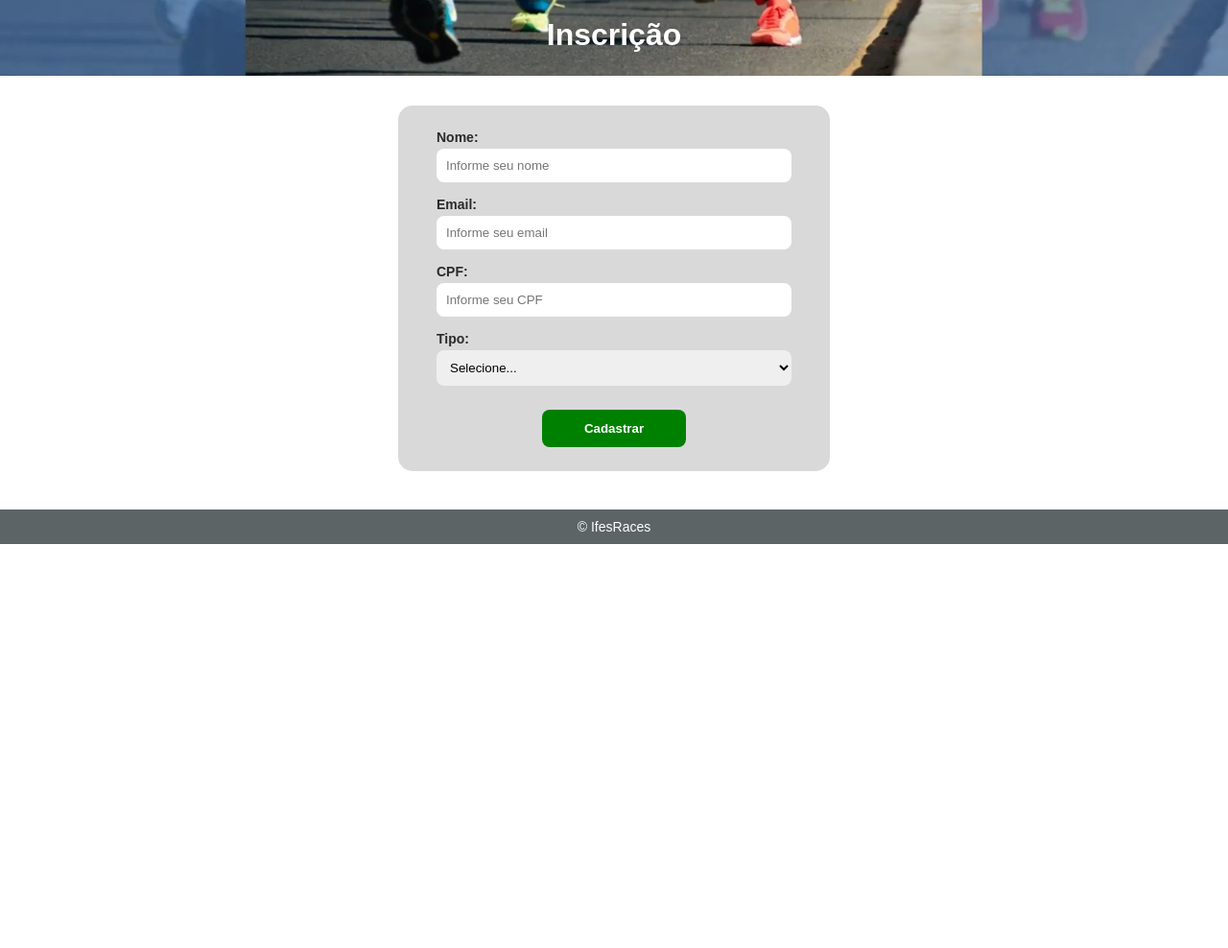
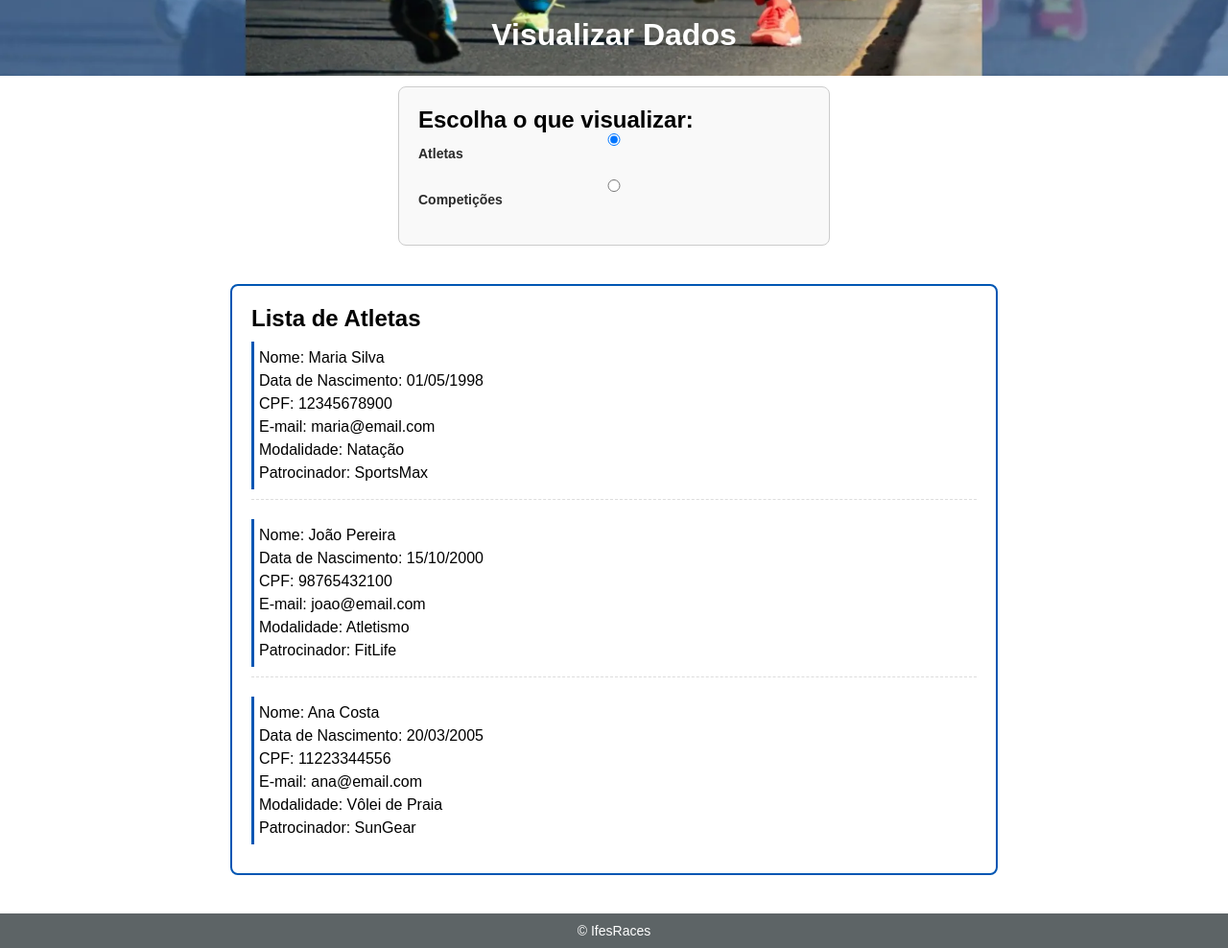
Before and after one commit to BabiMerlo/Trabalho-interdiciplinar-2, a plain HTML site: page index.html in a window 1280 px wide. Shown: the part 251-1239 px from the top of the page at 96% size. Before the commit the page ends 818 px from the top, so only its background shows below. Drawn offline with Linux system fonts and the light colour scheme.

Commit message:
Códigos das listas de atletas e de competições inseridos, com exemplos para visualização, somente.

```diff
--- /dev/null
+++ b/Listas.js
@@ -0,0 +1,62 @@
+import { Organizador } from './Organizador.js';
+import { Atleta } from './Atleta.js';
+
+const listaDeAtletas = [
+    new Atleta("Maria Silva", "01/05/1998", "12345678900", "maria@email.com", "Natação", "SportsMax"),
+    new Atleta("João Pereira", "15/10/2000", "98765432100", "joao@email.com", "Atletismo", "FitLife"),
+    new Atleta("Ana Costa", "20/03/2005", "11223344556", "ana@email.com", "Vôlei de Praia", "SunGear")
+];
+
+const organizadorEvento = new Organizador("Carlos Souza", "10/10/1985", "10101010101", "carlos@ifes.br", "Coordenação");
+
+const listaDeCompeticoes = [
+    organizadorEvento.atribuirTarefa("Maratona IFES 2026 - Atletismo"),
+    organizadorEvento.atribuirTarefa("Torneio de Vôlei de Praia - Outono"),
+    organizadorEvento.atribuirTarefa("Copa Natação Velocidade")
+];
+
+function carregarListaAtletas() {
+    const listaHtml = document.getElementById('listaAtletas');
+    listaHtml.innerHTML = '<h2>Lista de Atletas</h2>';
+
+    listaDeAtletas.forEach(atleta => {
+        const divAtleta = document.createElement('div');
+        divAtleta.classList.add('item-lista');
+        divAtleta.innerHTML = `<pre>${atleta.toString()}</pre>`;
+        listaHtml.appendChild(divAtleta);
+    });
+}
+
+function carregarListaCompeticoes() {
+    const listaHtml = document.getElementById('listaCompeticoes');
+    listaHtml.innerHTML = '<h2>Lista de Competições</h2>';
+
+    listaDeCompeticoes.forEach(competicao => {
+        const divCompeticao = document.createElement('div');
+        divCompeticao.classList.add('item-lista');
+        divCompeticao.innerHTML = `<p>${competicao}</p>`;
+        listaHtml.appendChild(divCompeticao);
+    });
+}
+
+function alternarVisualizacao() {
+    const radioAtletas = document.getElementById('radioAtletas');
+    const listaAtletasDiv = document.getElementById('listaAtletas');
+    const listaCompeticoesDiv = document.getElementById('listaCompeticoes');
+
+    if (radioAtletas.checked) {
+        listaAtletasDiv.style.display = 'block';
+        listaCompeticoesDiv.style.display = 'none';
+        carregarListaAtletas();
+    } else {
+        listaAtletasDiv.style.display = 'none';
+        listaCompeticoesDiv.style.display = 'block';
+        carregarListaCompeticoes();
+    }
+}
+
+document.addEventListener('DOMContentLoaded', () => {
+    alternarVisualizacao();
+    document.getElementById('radioAtletas').addEventListener('change', alternarVisualizacao);
+    document.getElementById('radioCompeticoes').addEventListener('change', alternarVisualizacao);
+});
--- a/index.html
+++ b/index.html
@@ -22,42 +22,35 @@
 
     <main>
         <img src="bannerInscricoes.webp" class="banner" alt="Banner Inscrições">
-        <h1>Inscrição</h1>
+        <h1>Visualizar Dados</h1>
 
-        <form class="caixa">
+        <div class="caixa" id="painelVisualizacao">
+            <h2>Escolha o que visualizar:</h2>
             <div class="campo">
-                <label>Nome:</label>
-                <input type="text" placeholder="Informe seu nome">
+                <input type="radio" id="radioAtletas" name="visualizacao" value="atletas" checked>
+                <label for="radioAtletas">Atletas</label>
             </div>
 
             <div class="campo">
-                <label>Email:</label>
-                <input type="email" placeholder="Informe seu email">
+                <input type="radio" id="radioCompeticoes" name="visualizacao" value="competicoes">
+                <label for="radioCompeticoes">Competições</label>
+            </div>
+        </div>
+
+        <div id="listaAtletas" class="lista-dados">
+            <h2>Lista de Atletas</h2>
             </div>
 
-            <div class="campo">
-                <label>CPF:</label>
-                <input type="text" placeholder="Informe seu CPF">
+        <div id="listaCompeticoes" class="lista-dados" style="display: none;">
+            <h2>Lista de Competições</h2>
             </div>
 
-            <div class="campo">
-                <label>Tipo:</label>
-                <select>
-                    <option disabled selected>Selecione...</option>
-                    <option>Aluno</option>
-                    <option>Servidor</option>
-                    <option>Visitante</option>
-                </select>
-            </div>
-
-            <button type="submit" class="btCadastrar">Cadastrar</button>
-        </form>
-    </main>
+        </main>
 
     <footer>
         &copy; IfesRaces
     </footer>
 
-    <script type="module" src="Pessoa.js"></script>
+    <script type="module" src="Listas.js"></script>
 </body>
 </html>
--- a/style.css
+++ b/style.css
@@ -110,3 +110,42 @@ footer {
     margin-top: 30px;
     font-size: 14px;
 }
+
+/* Adicione ou modifique estas regras no seu style.css */
+
+.caixa {
+    max-width: 600px;
+    margin: 20px auto;
+    padding: 20px;
+    border: 1px solid #ccc;
+    border-radius: 8px;
+    background-color: #f9f9f9;
+}
+
+.lista-dados {
+    max-width: 800px;
+    margin: 40px auto;
+    padding: 20px;
+    border: 2px solid #0056b3; /* Cor principal para destaque */
+    border-radius: 8px;
+}
+
+.item-lista {
+    border-bottom: 1px dashed #ddd;
+    padding: 10px 0;
+    margin-bottom: 10px;
+}
+
+.item-lista:last-child {
+    border-bottom: none;
+    margin-bottom: 0;
+}
+
+.item-lista pre {
+    white-space: pre-wrap; /* Garante quebras de linha do toString */
+    font-family: Arial, sans-serif;
+    line-height: 1.5;
+    background-color: #fff;
+    padding: 5px;
+    border-left: 3px solid #0056b3;
+}
```
